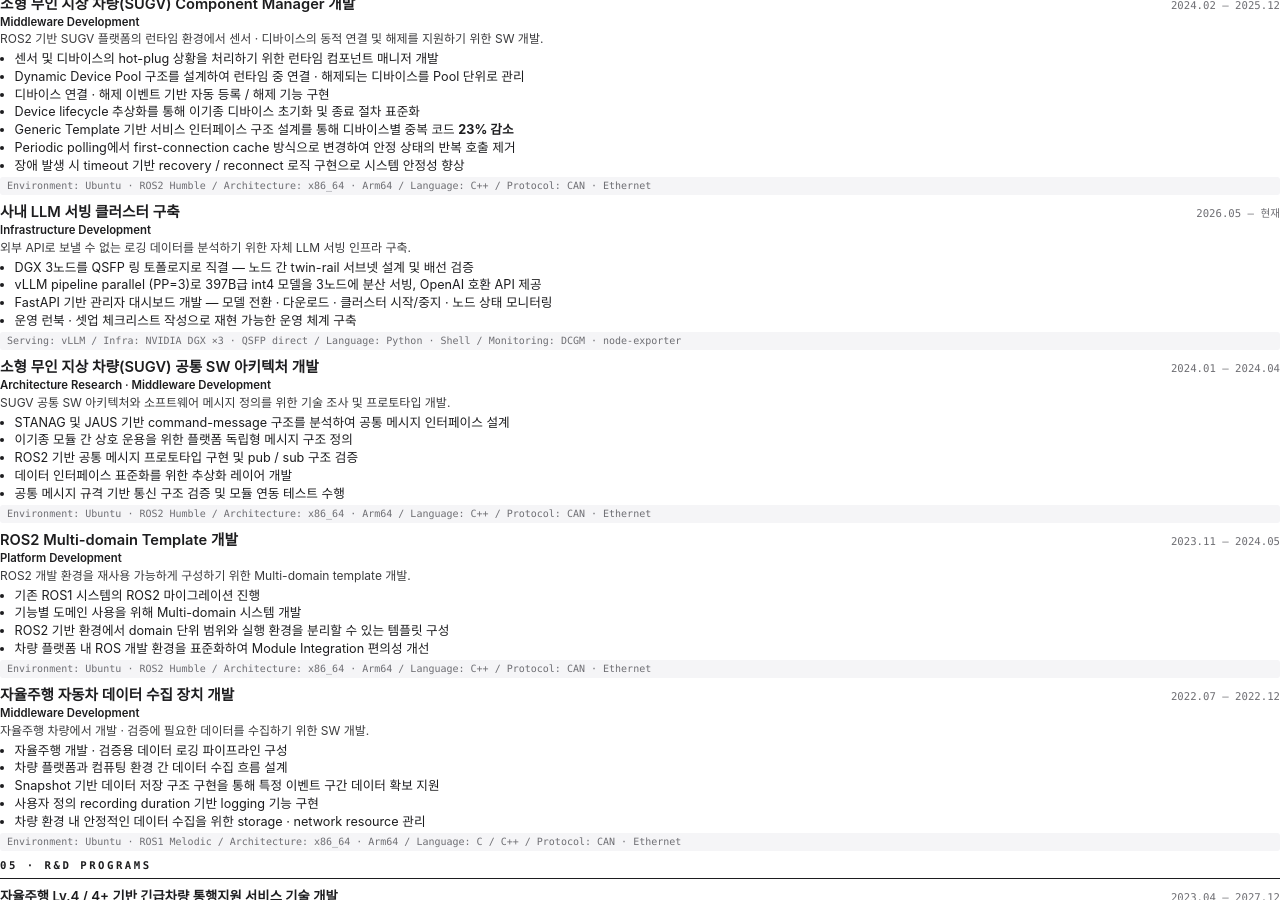
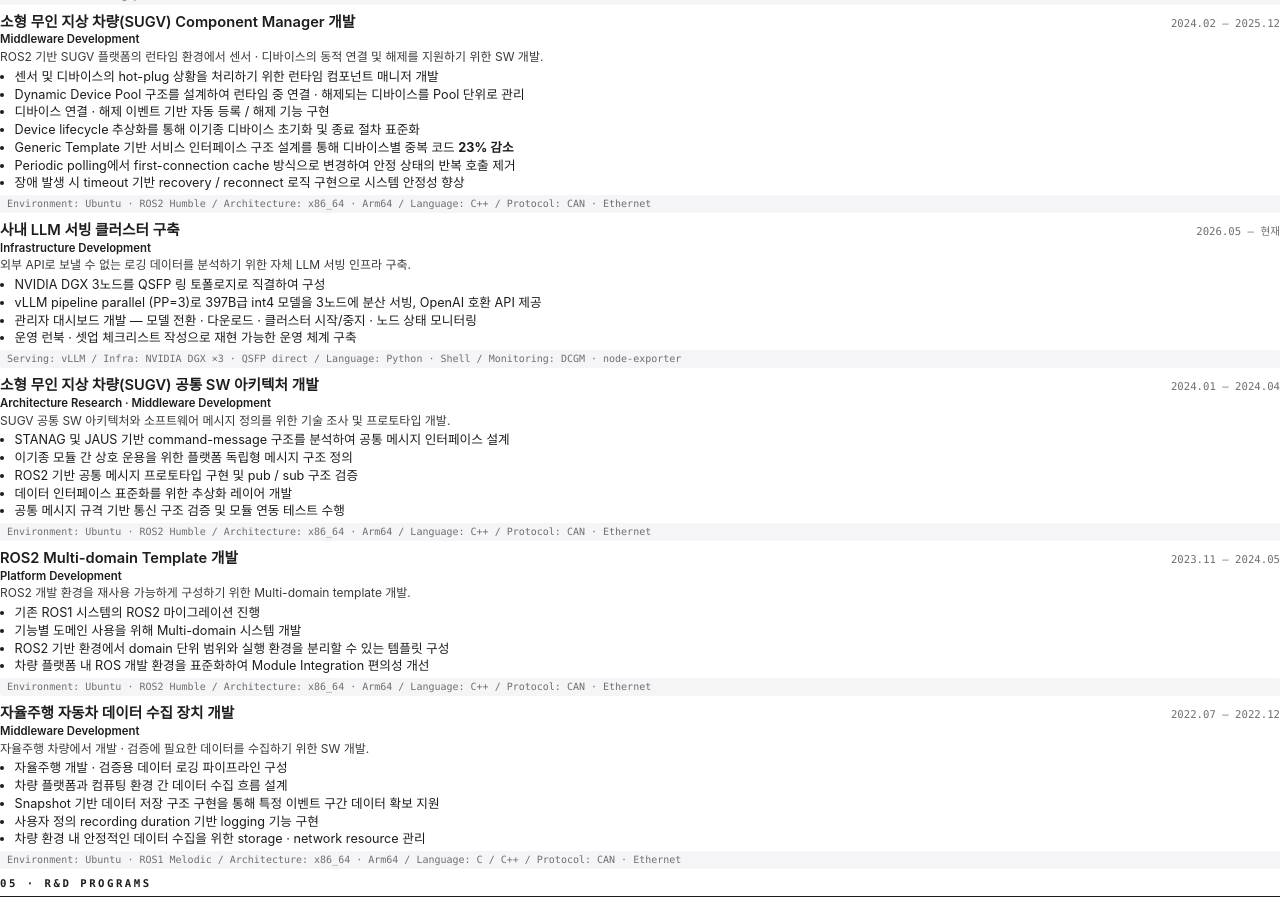
Before and after one commit to sm-kim1/sm-kim1.github.io, a Jekyll site: the page built from print.html, in a window 1280 px wide and 900 px high, scrolled down 1129 px. Built offline with Jekyll 4.4.1, drawn with Linux system fonts in a browser that asks for light colours; some web fonts are replaced; some of the changed text lies outside the part shown.

Commit message:
content: refine about bullets and llm cluster wording
Co-Authored-By: Claude Fable 5.1 <noreply@anthropic.com>
Claude-Session: https://claude.ai/code/session_011HafMExLfq7VYHVirKTLc3

```diff
--- a/_data/data_ko.yml
+++ b/_data/data_ko.yml
@@ -19,10 +19,11 @@ career-profile:
     Device Integration까지 이어서 다루며, 자율주행 차량 플랫폼을 5년 넘게
     구축해 왔습니다.
 
-    - 정부 R&D 과제 5건에서 자율주행 차량 플랫폼 구축, 특허 등록 1건 · 출원 2건
+    - 정부/기관 R&D 과제 5건에서 자율주행 차량 플랫폼 구축, 특허 등록 1건 · 출원 2건
     - Generic Template 기반 인터페이스 설계로 디바이스별 중복 코드 **23% 감소**
     - Yocto 최소화 이미지로 JetPack 대비 디스크 · 패키지 **91% 축소**
     - 커널 드라이버(카메라 capture · CAN) 근본 원인 수정으로 현장 안정성 확보
+    - 스크립트 · 문서화 작업을 통해 지속가능한 배포 형태 구축
 
 disclaimer: >
   본 포트폴리오는 공개 가능한 범위에서 프로젝트 구조와 기여 내용을 요약했으며,
@@ -112,9 +113,9 @@ projects:
       role: Infrastructure Development
       tagline: 외부 API로 보낼 수 없는 로깅 데이터를 분석하기 위한 자체 LLM 서빙 인프라 구축.
       details: |
-        - DGX 3노드를 QSFP 링 토폴로지로 직결 — 노드 간 twin-rail 서브넷 설계 및 배선 검증
+        - NVIDIA DGX 3노드를 QSFP 링 토폴로지로 직결하여 구성
         - vLLM pipeline parallel (PP=3)로 397B급 int4 모델을 3노드에 분산 서빙, OpenAI 호환 API 제공
-        - FastAPI 기반 관리자 대시보드 개발 — 모델 전환 · 다운로드 · 클러스터 시작/중지 · 노드 상태 모니터링
+        - 관리자 대시보드 개발 — 모델 전환 · 다운로드 · 클러스터 시작/중지 · 노드 상태 모니터링
         - 운영 런북 · 셋업 체크리스트 작성으로 재현 가능한 운영 체계 구축
         - **Stack**: Serving: vLLM / Infra: NVIDIA DGX ×3 · QSFP direct / Language: Python · Shell / Monitoring: DCGM · node-exporter
 
```
